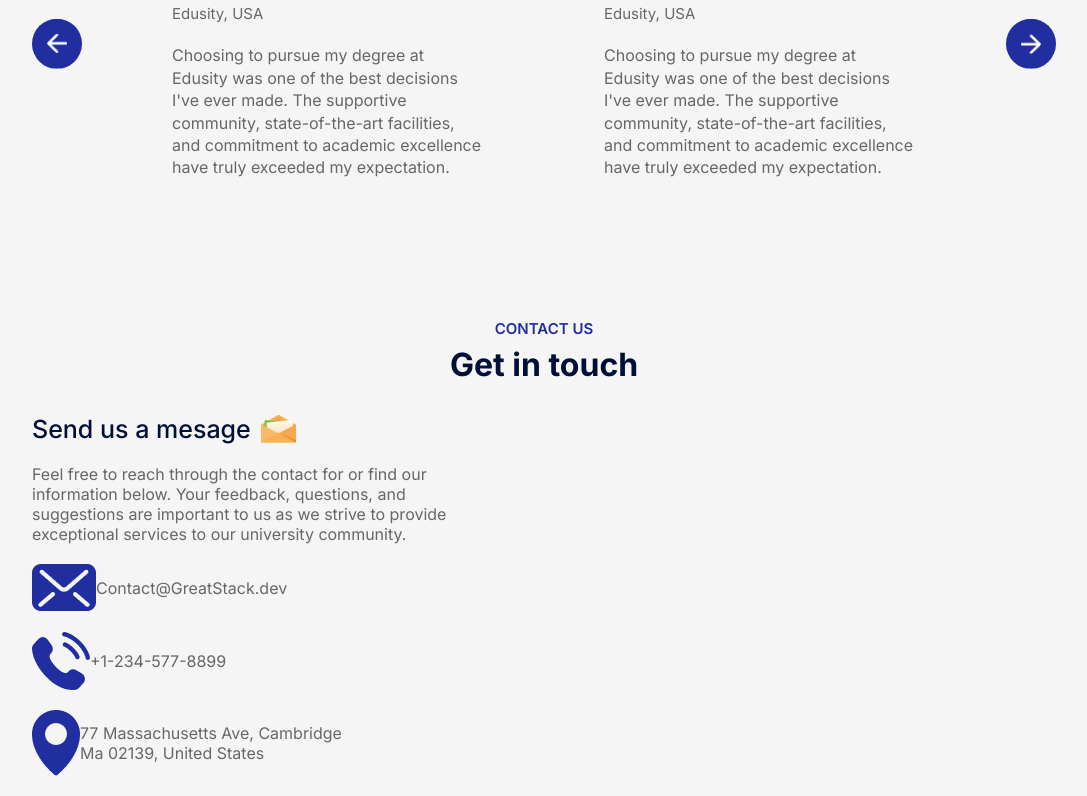
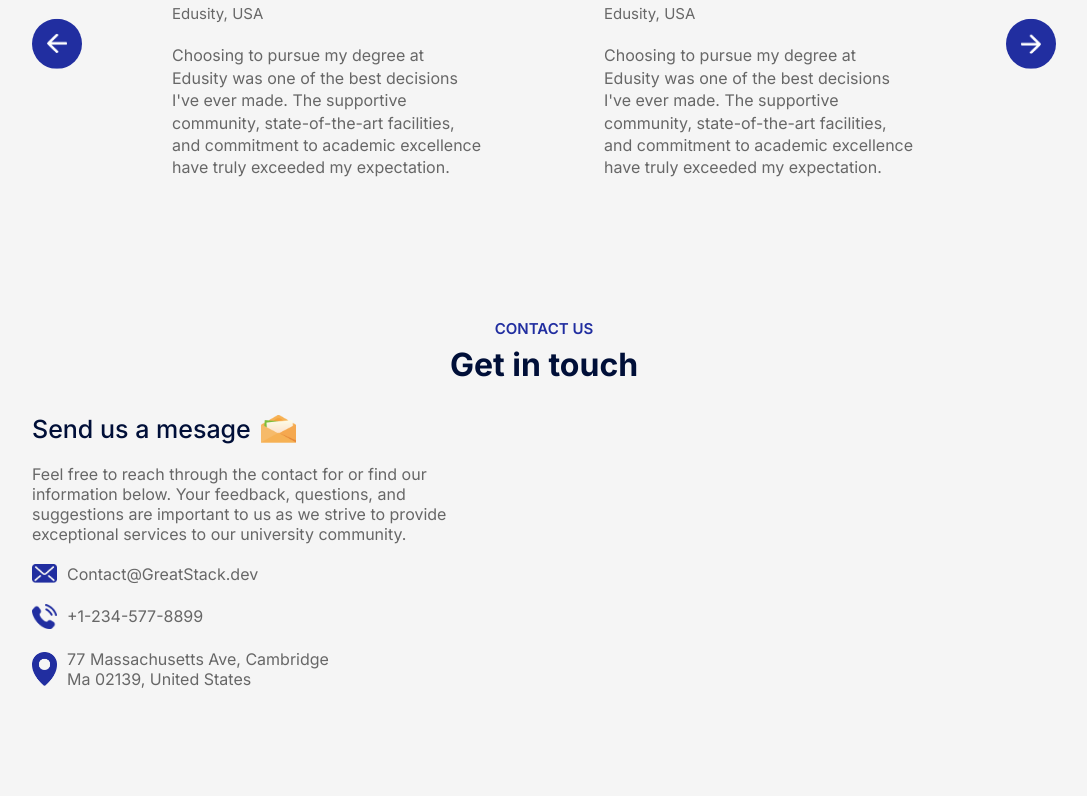
Before and after one commit to Developerfiyin/edusity-webpage, a React (Vite) app: page / in a window 1280 px wide. Shown: the part 2797-3593 px from the top of the page, without its empty margins (96-1183 px from the left). After the commit the page ends 3506 px from the top, so only its background shows below. Built offline with nearby package versions, Linux system fonts and the light colour scheme.

Commit message:
styled the image tags for contact col

```diff
--- a/src/Components/Contact/contact.css
+++ b/src/Components/Contact/contact.css
@@ -34,3 +34,8 @@
   align-items: center;
   margin: 20px 0;
 }
+
+.contact-col ul li img {
+  width: 25px;
+  margin-right: 10px;
+}
```
